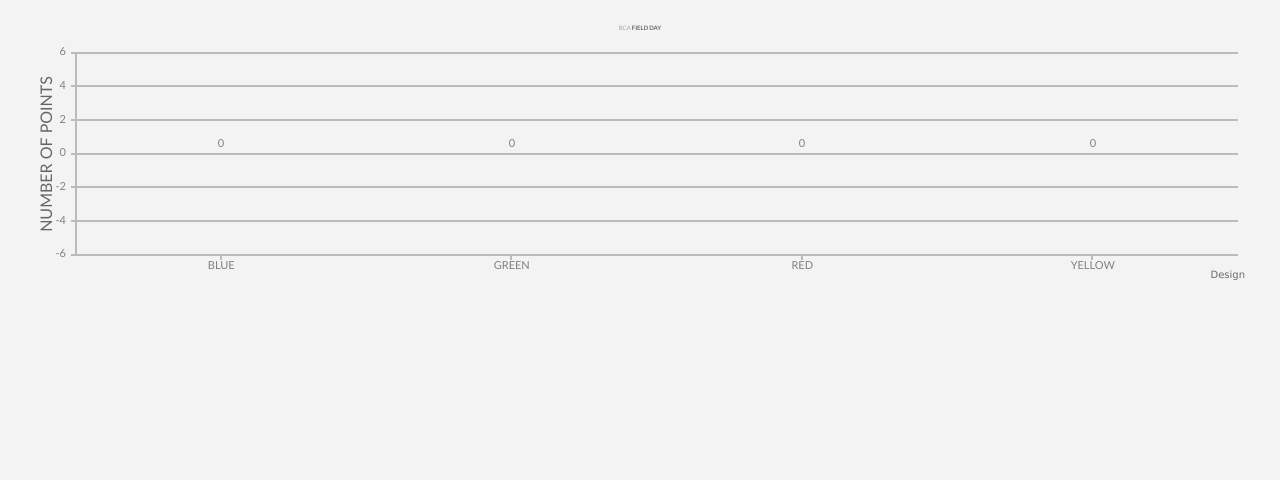
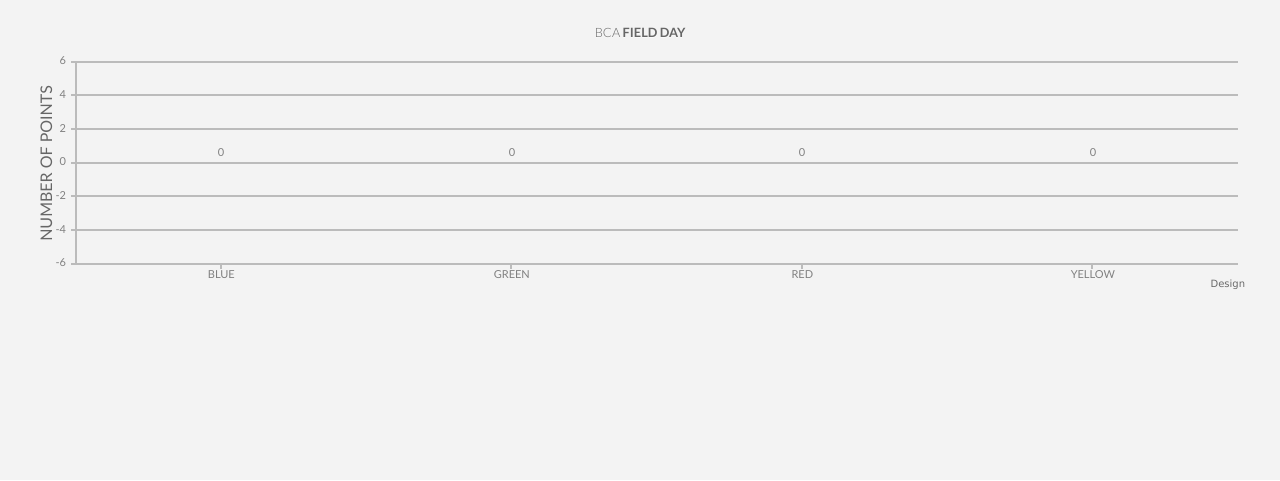
Before and after one commit to kenrhe/bcafieldday, a Flask app: page / in a window 1280 px wide. Shown: the top 481 px of the page. Run offline with Flask 2, Linux system fonts and the light colour scheme; data that the repository does not hold is empty; some libraries are stand-ins or nearby versions.

Commit message:
Signed By Kenneth Rhee

```diff
--- a/static/style.css
+++ b/static/style.css
@@ -7,7 +7,7 @@ body {
 
 h1 {
   color: rgb(102,102,102);
-  font-size: 30%;
+  font-size: 80%;
   font-weight: 300;
   color:#666666;
   text-shadow: 0 1px 1px rgba(255,255,255, 0.6);
```
Also changed, not shown: 1 other file.
